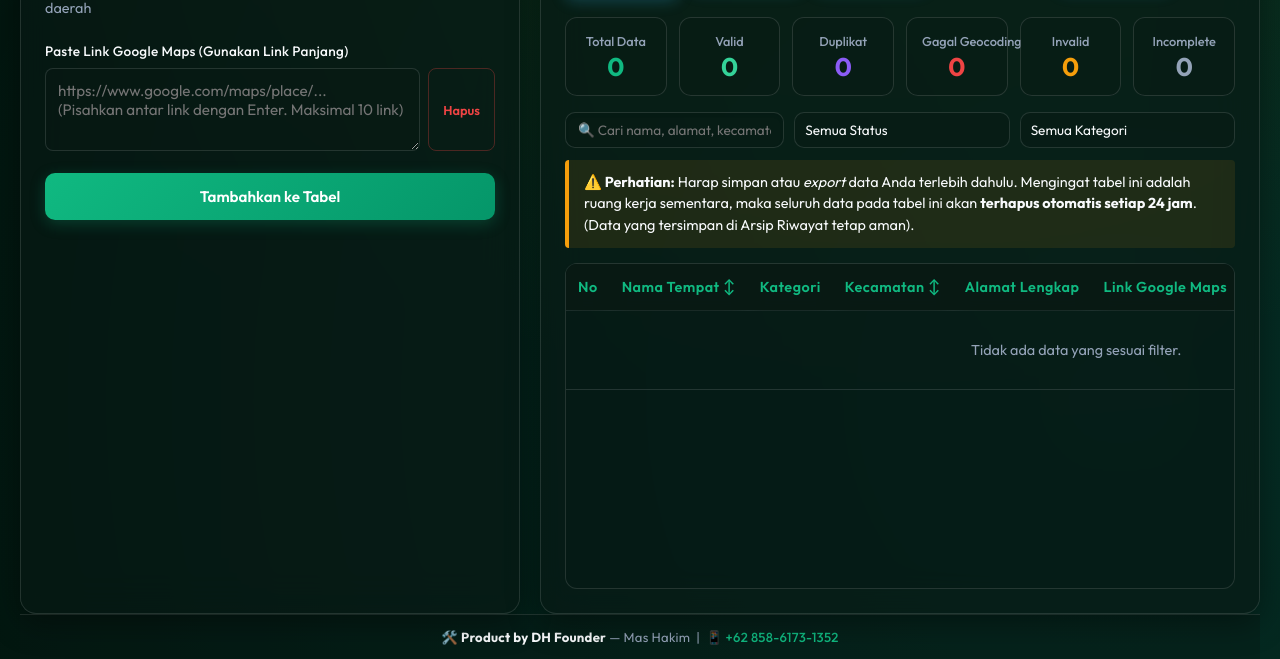
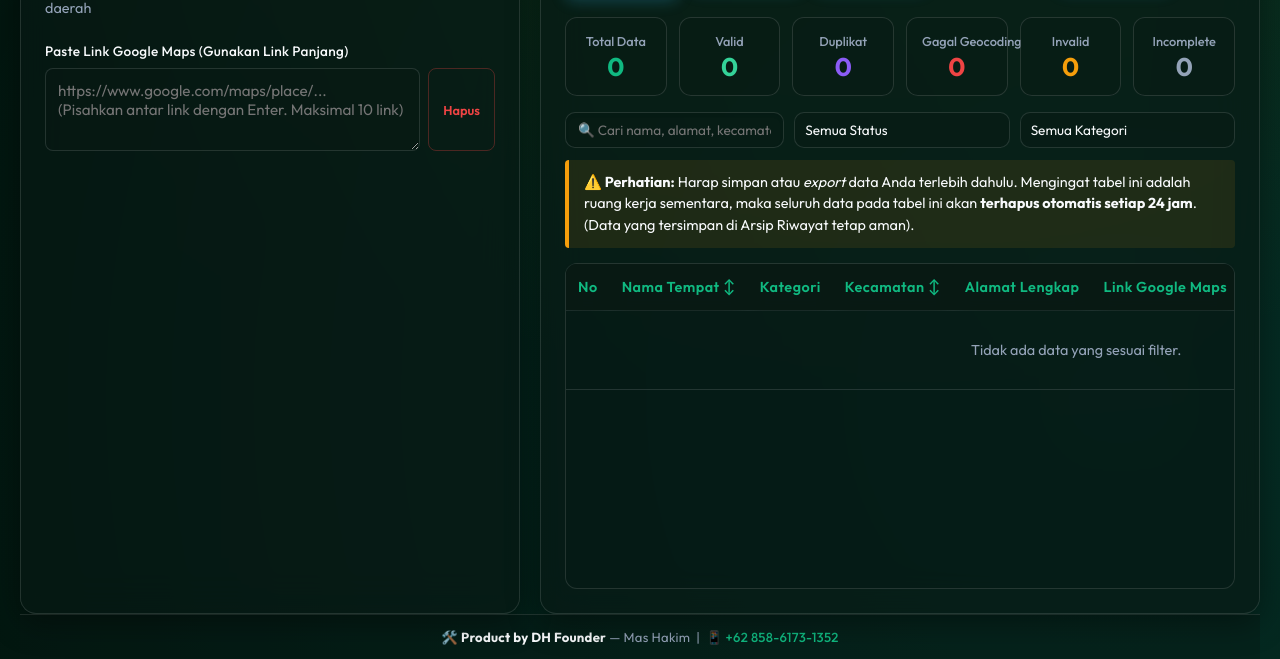
Before and after one commit to dehaakim-studio/gmaps-extractor, a website: page index.html in a window 1280 px wide. Shown: the part 141-800 px from the top of the page. Drawn offline with nearby package versions, Linux system fonts and the light colour scheme.

Commit message:
refactor: remove Tambahkan ke Tabel button - fully automated flow

```diff
--- a/index.html
+++ b/index.html
@@ -63,11 +63,6 @@
             style="flex: 1; margin: 0; padding: 12px; border-radius: 8px; border: 1px solid var(--border-color); background-color: rgba(var(--card-bg-rgb), 0.4); color: var(--text-main); font-size: 0.95rem; outline: none; transition: all 0.3s ease; resize: vertical;"></textarea>
           <button class="btn-delete" onclick="resetForm()">Hapus</button>
         </div>
-      </div>
-
-      <!-- Tombol Aksi -->
-      <div class="action-buttons-container">
-        <button id="btn-confirm-send" class="btn-send-sheets" onclick="addToTable()">Tambahkan ke Tabel</button>
       </div>
 
       <!-- Loader -->
```
